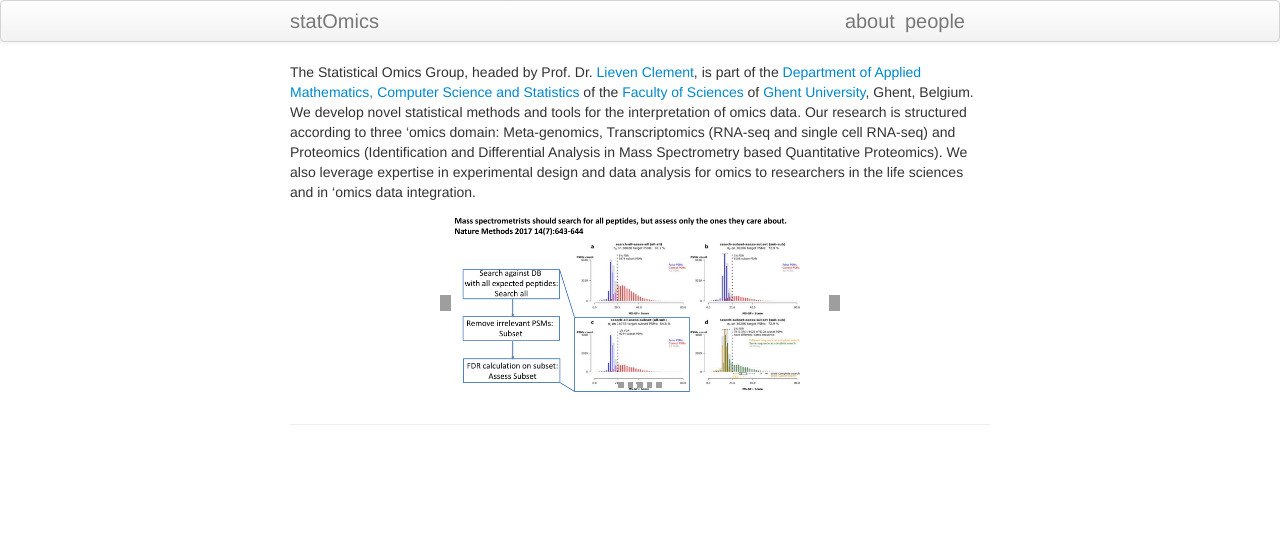
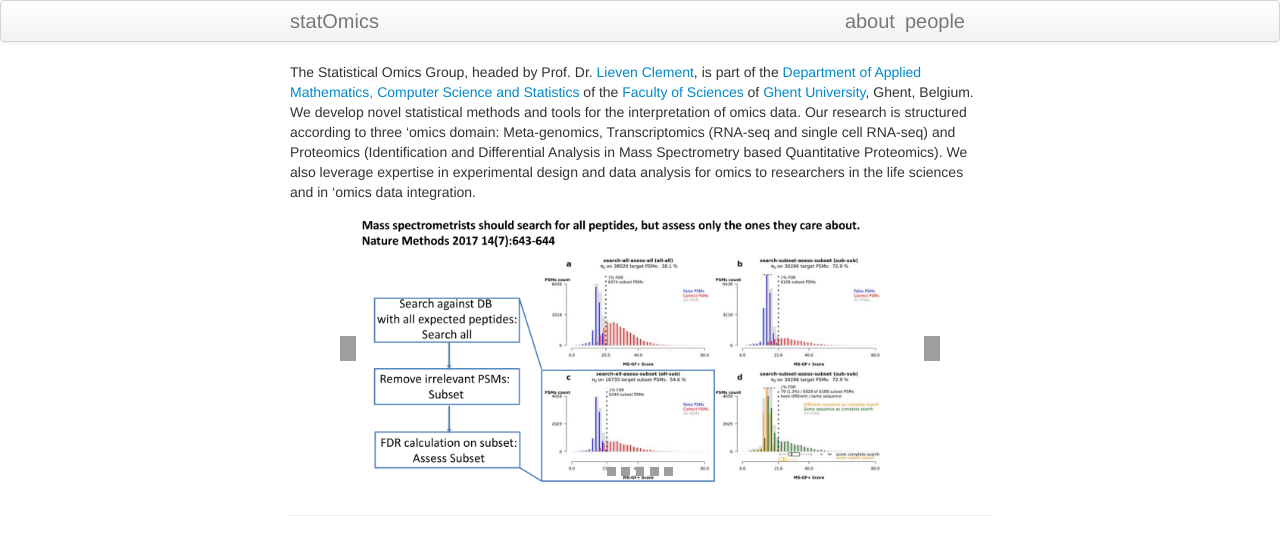
Before and after one commit to statOmics/statOmics.github.io, a Jekyll site: the page built from index.md, in a window 1280 px wide. Shown: the top 555 px of the page. Built offline with Jekyll 4.4.1, drawn with Linux system fonts in a browser that asks for light colours; grey boxes are pictures that could not be loaded.

Commit message:
slideshow

```diff
--- a/index.md
+++ b/index.md
@@ -8,7 +8,7 @@ We develop novel statistical methods and tools for the interpretation of omics d
 Our research is structured according to three 'omics domain: Meta-genomics, Transcriptomics (RNA-seq and single cell RNA-seq) and Proteomics (Identification and Differential Analysis in Mass Spectrometry based Quantitative Proteomics). We also leverage expertise in experimental design and data analysis for omics to researchers in the life sciences and in 'omics data integration.
 
 
-<div style="max-width: 400px;margin-left: auto ; margin-right: auto ;">
+<div style="max-width: 1100px;margin-left: auto ; margin-right: auto ;">
 
 <script type="text/javascript" src="assets/js/jssor.slider-21.1.min.js"></script>
 <!-- use jssor.slider-21.1.debug.js instead for debug -->
```
